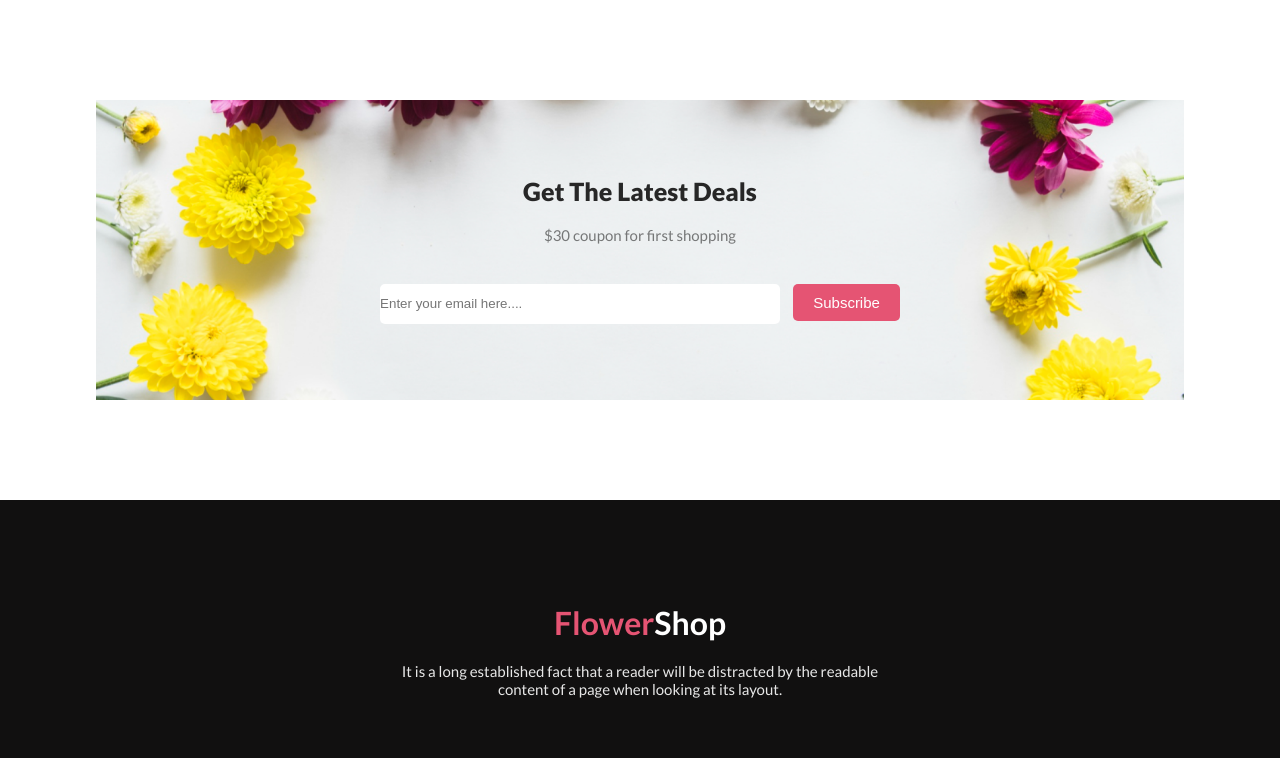
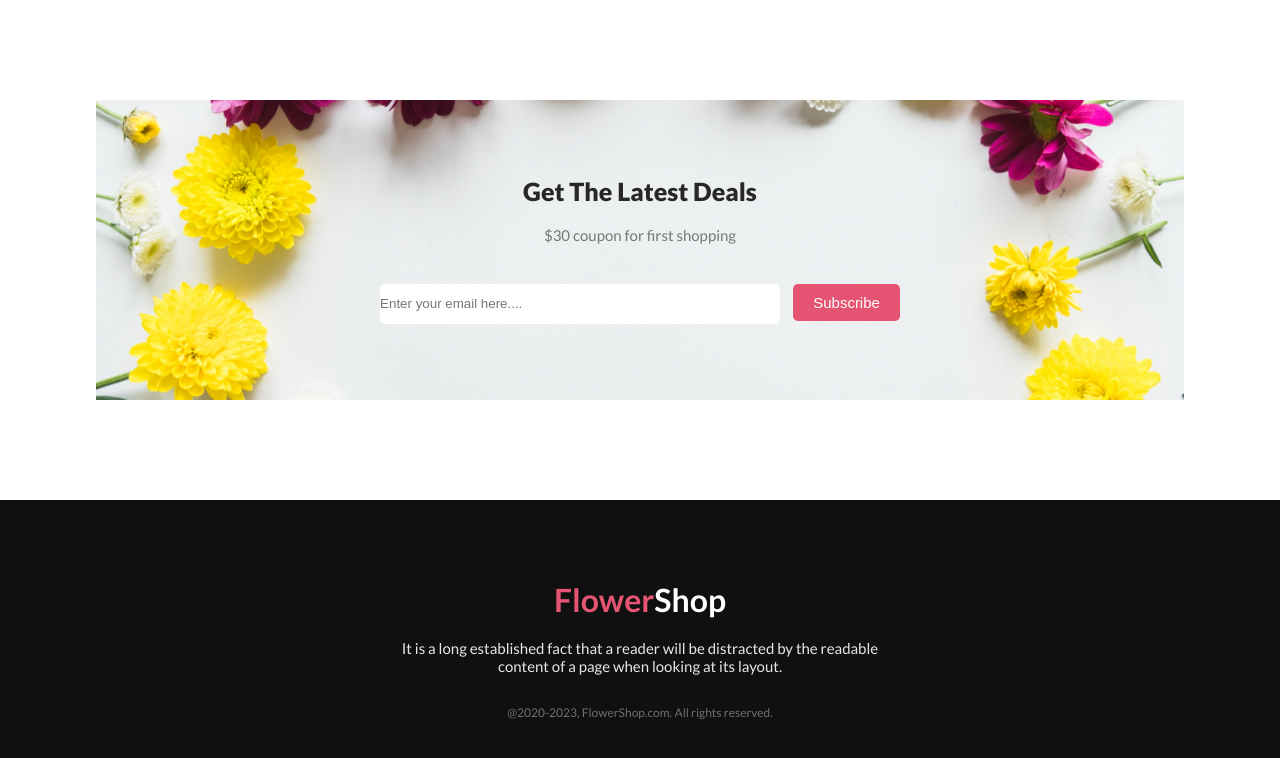
Before and after one commit to mdahnafhossainabir/first-assignment, a plain HTML site: page index.html in a window 1280 px wide. Shown: the part 2238-2996 px from the top of the page. Drawn offline with Linux system fonts and the light colour scheme.

Commit message:
again update

```diff
--- a/css/style.css
+++ b/css/style.css
@@ -313,3 +313,10 @@ font-weight: 400;
 margin-top: 20px;
 
 }
+.copyright p{
+
+    margin-top: 30px;
+    color: #ffffff66;
+    font-size: 12px;
+    font-weight: 400;
+}
--- a/index.html
+++ b/index.html
@@ -111,6 +111,10 @@
                 <p>It is a long established fact that a reader will be distracted by the readable<br>content of a page when looking at its layout.</p>
             </div>
 
+            <div class="copyright">
+                <p>@2020-2023, FlowerShop.com. All rights reserved. </p>
+            </div>
+
         </div>
 
     </footer>
```
